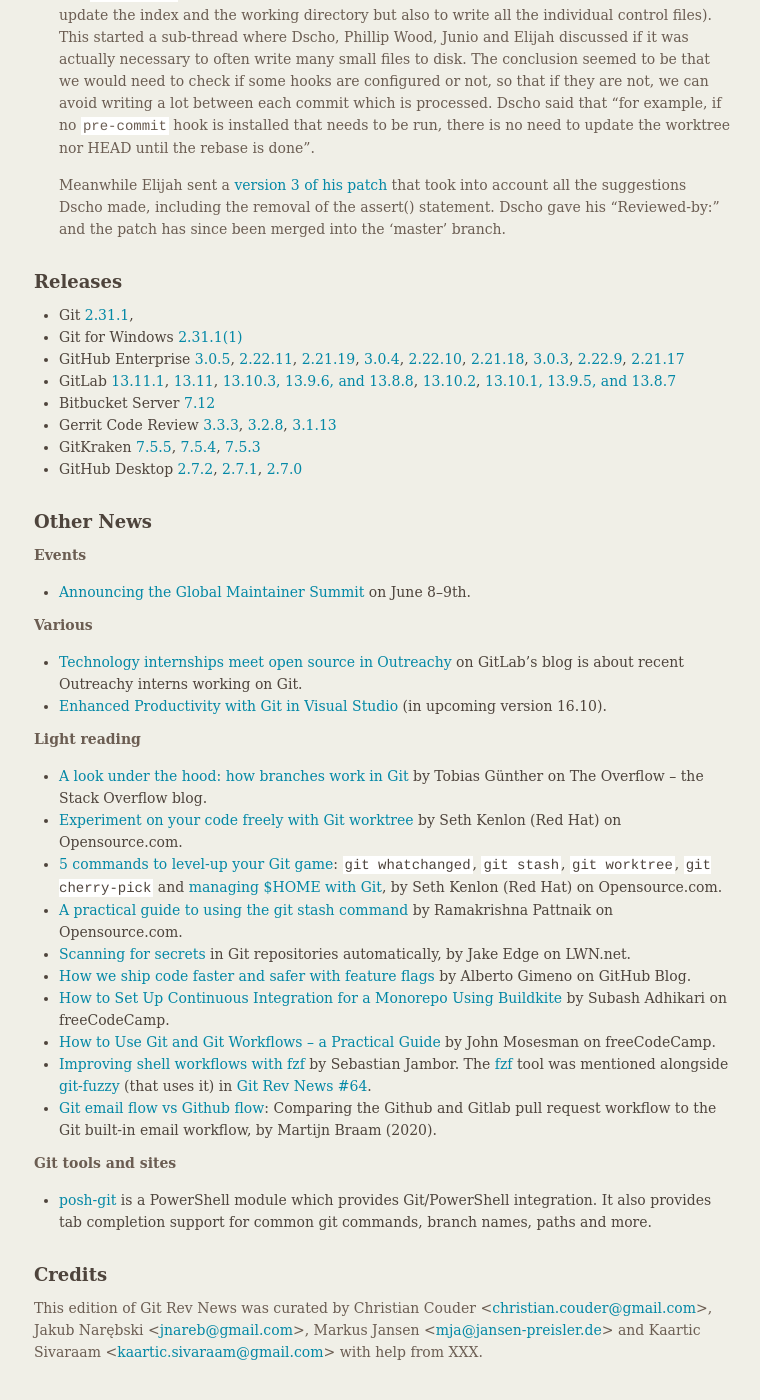
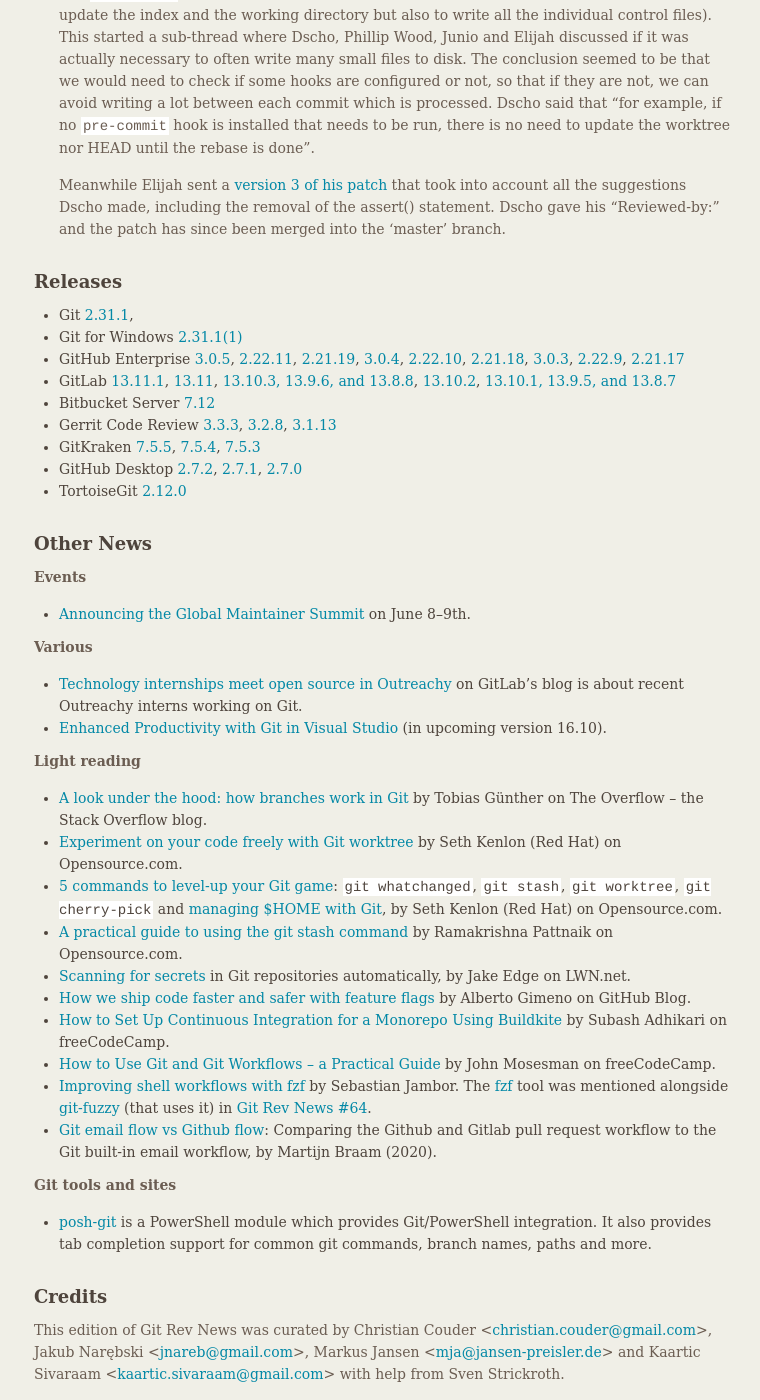
Before and after one commit to git/git.github.io, a Jekyll site: the page built from rev_news/drafts/edition-74.md, in a window 1280 px wide and 1400 px high, scrolled down 1560 px. Shown: the whole window, without its empty margins (375-1135 px from the left). Built offline with Jekyll 4.4.1, drawn with Linux system fonts in a browser that asks for light colours; before the commit the page ends 2938 px from its top, so only the background shows below that.

Commit message:
rn-74: add TortoiseGit release

```diff
--- a/rev_news/drafts/edition-74.md
+++ b/rev_news/drafts/edition-74.md
@@ -158,6 +158,7 @@
 + GitHub Desktop [2.7.2](https://desktop.github.com/release-notes/),
 [2.7.1](https://desktop.github.com/release-notes/),
 [2.7.0](https://desktop.github.com/release-notes/)
++ TortoiseGit [2.12.0](https://tortoisegit.org/docs/releasenotes/#Release_2.12.0.0)
 
 ## Other News
 
@@ -218,4 +219,4 @@
 Jakub Narębski &lt;<jnareb@gmail.com>&gt;,
 Markus Jansen &lt;<mja@jansen-preisler.de>&gt; and
 Kaartic Sivaraam &lt;<kaartic.sivaraam@gmail.com>&gt;
-with help from XXX.
+with help from Sven Strickroth.
```
